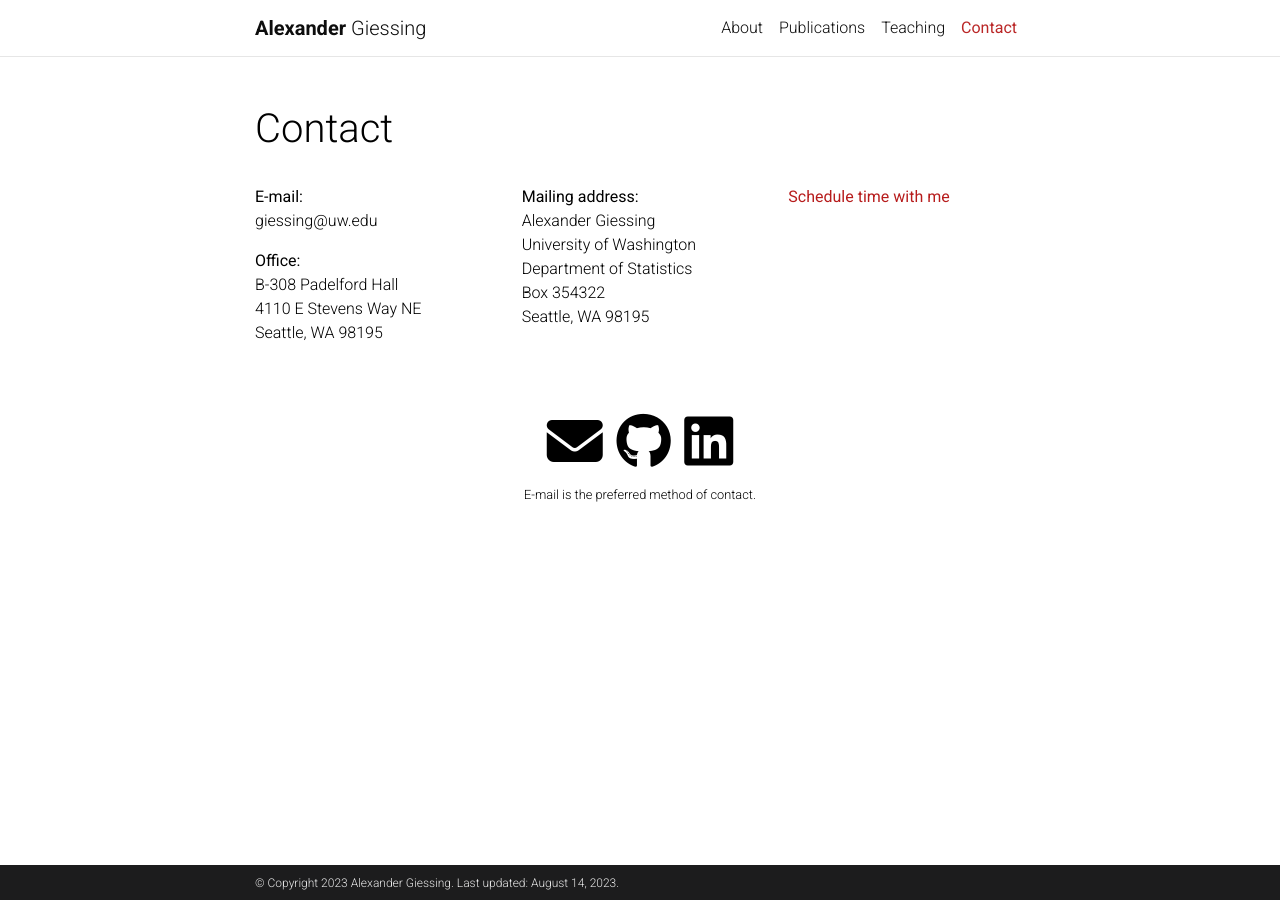
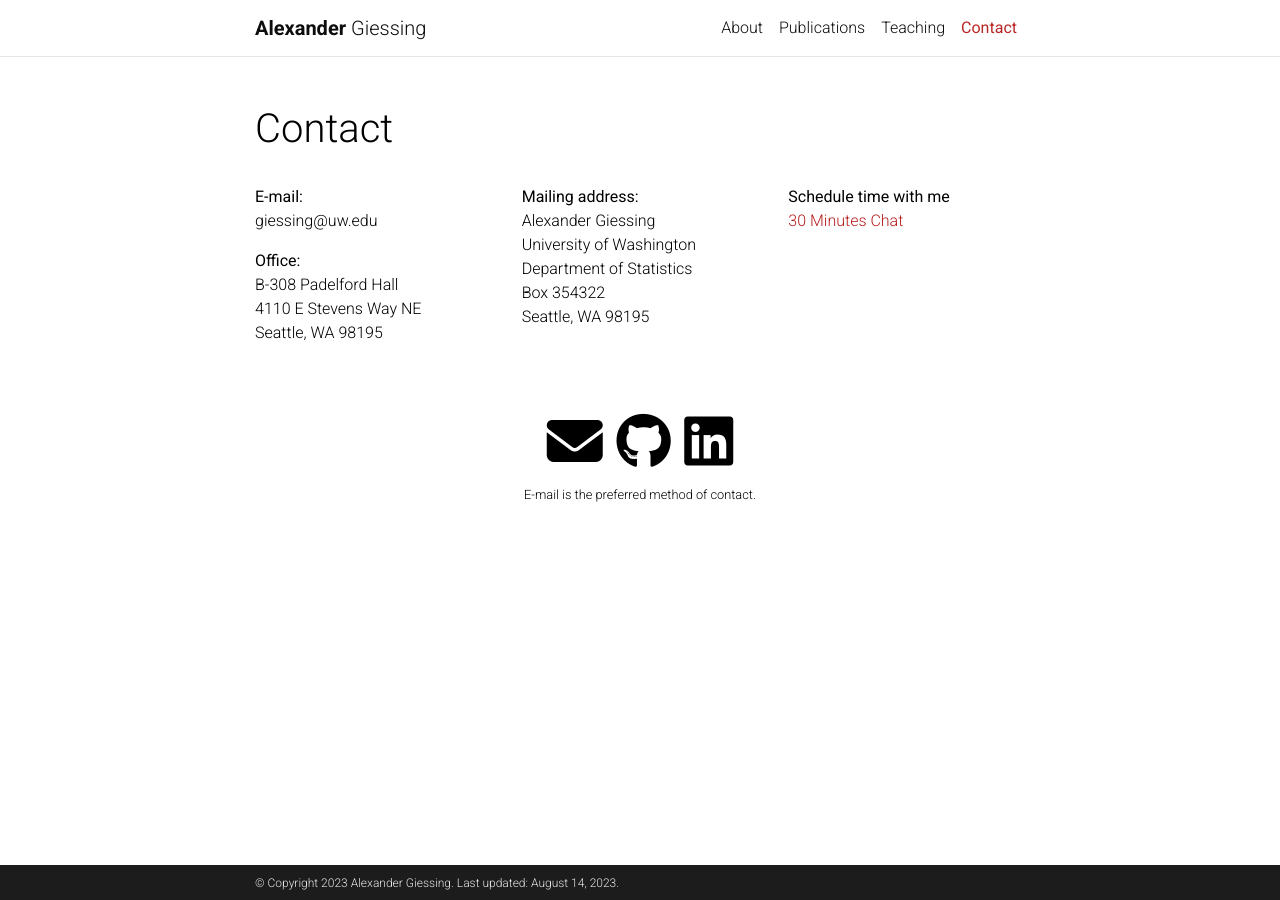
Before and after one commit to agiessing/agiessing.github.io, a Jekyll site: the page built from _pages/contact.md, in a window 1280 px wide. Built offline with Jekyll 4.4.1, drawn with Linux system fonts in a browser that asks for light colours; comment, search, counter and statistics services are not loaded; a style sheet for code colours, icons or effects is not loaded.

Commit message:
Update contact.md

```diff
--- a/_pages/contact.md
+++ b/_pages/contact.md
@@ -27,7 +27,8 @@
       Seattle, WA 98195 </p>
     </div>
     <div class="col-sm-4 col-xs-6">
-      <p> <a href = "https://calendly.com/giessing-7xc/30min" class="font-weight-bolder" target="_new">Schedule time with me</a> </p>
+      <p> <span class="font-weight-bolder">Schedule time with me</span> <br>
+      <a href = "https://calendly.com/giessing-7xc/30min" target="_new"> 30 Minutes Chat </a> </p>
     </div>
 </div>
 
```
